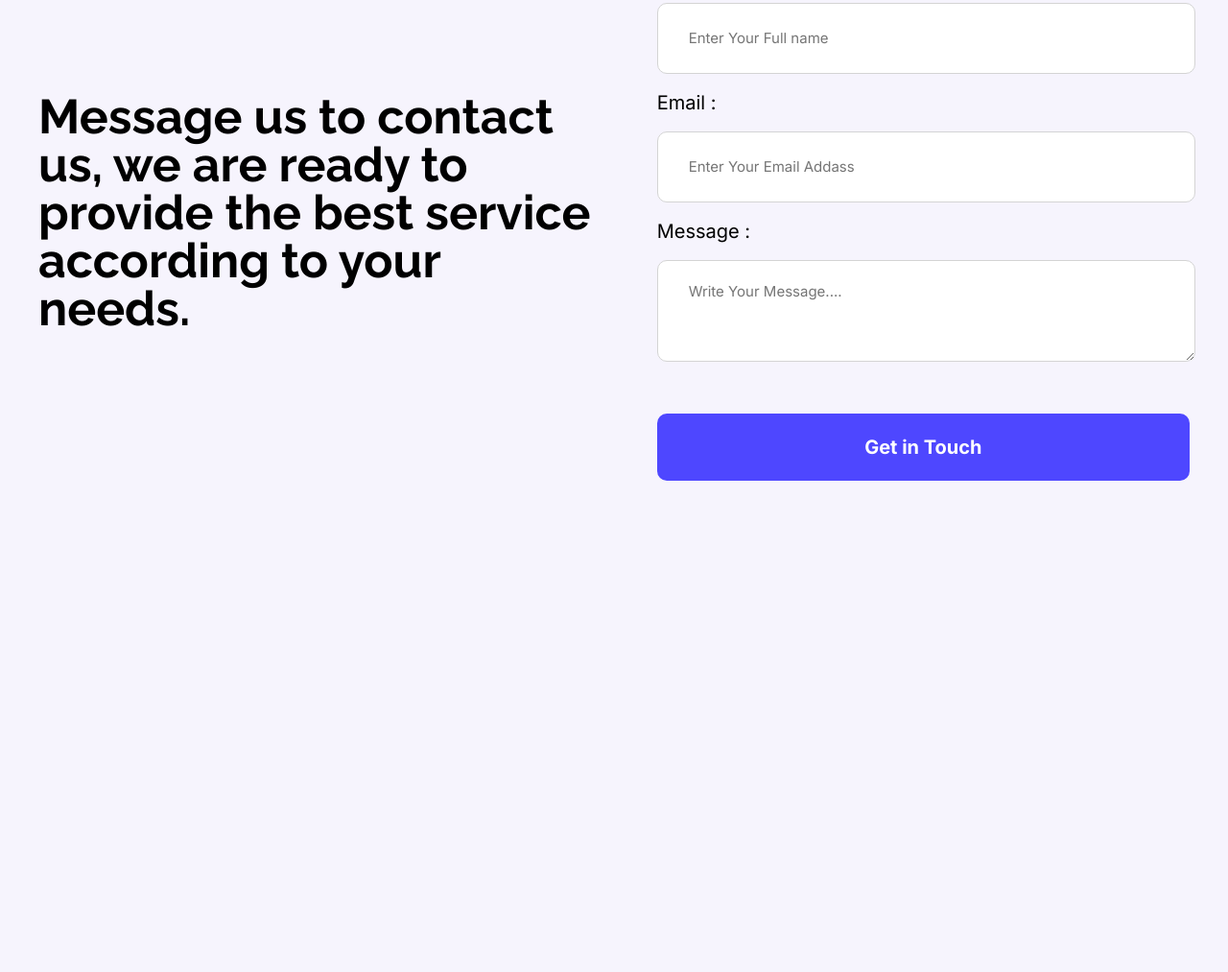
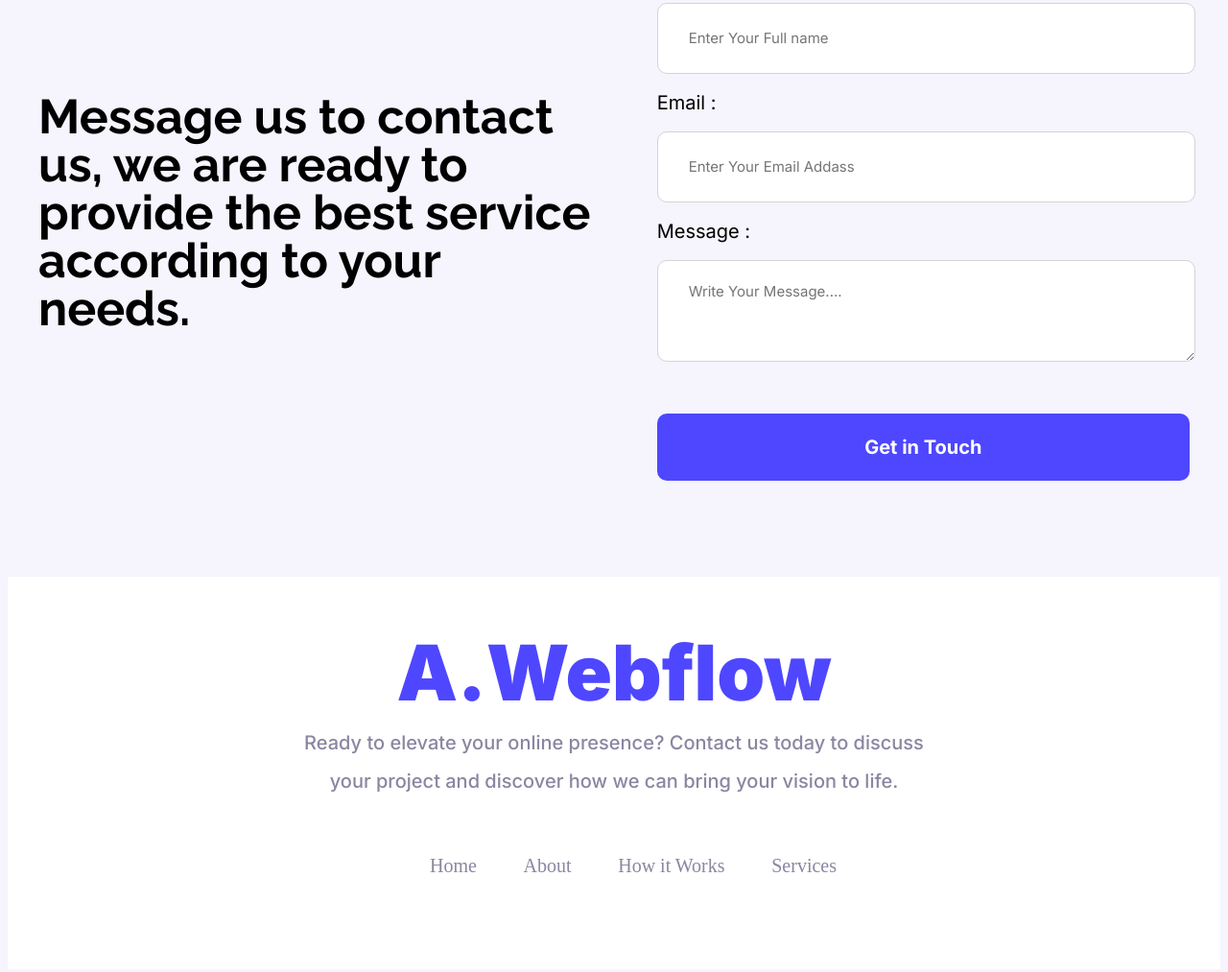
Before and after one commit to yasirhamidshourav/webflow-agencies, a plain HTML site: page index.html in a window 1280 px wide. Shown: the part 3274-4287 px from the top of the page at 96% size. Before the commit the page ends 3875 px from the top, so only its background shows below. Drawn offline with Linux system fonts and the light colour scheme.

Commit message:
footer section

```diff
--- a/index.html
+++ b/index.html
@@ -257,10 +257,29 @@
         </section>
         <!-- newsletter section start -->
 
-
-
     </main>
     <!-- main section end -->
+
+    <!-- footer section start -->
+    <footer class="footer-section">
+
+        <div class="footer-section-1 inter-font">
+            <span>A.Webflow</span>
+            <p>Ready to elevate your online presence? Contact us today to discuss <br> your project and discover how we can bring your vision to life.</p>
+        </div>
+
+        <div class="footer-section-2">
+
+            <ul>
+                <li><a href="#">Home</a></li>
+                <li><a href="#">About</a></li>
+                <li><a href="#">How it Works</a></li>
+                <li><a href="#">Services</a></li>
+            </ul>
+
+        </div>
+    </footer>
+    <!-- footer section start -->
 
 </body>
 <!-- body end -->
--- a/style.css
+++ b/style.css
@@ -350,3 +350,59 @@ input[type="email"]{
     background-color: #ff47a9;
 }
 /* newsletter section end */
+
+/* main section end */
+
+
+/* footer section */
+.footer-section{
+    background-color: #ffffff;
+    width: 100%;
+}
+.footer-section-1{
+    padding: 80px ;
+    padding-bottom: 10px;
+    text-align: center;
+}
+.footer-section-1 span{
+    font-size: 80px;
+    font-weight: 900;
+    color: #4E47FF;
+    line-height: 50%;
+}
+.footer-section-1 span:hover{
+    color: #f41f82;
+}
+.footer-section-1 p{
+    font-size: 20px;
+    font-weight: 500;
+    line-height: 200%;
+    color: #8987A1;
+}
+
+.footer-section-2{
+    padding: 80px 400px;
+    padding-top: 10px;
+    text-align: center;
+
+}
+.footer-section-2 ul{
+    display: flex;
+    justify-content: space-between;
+}
+.footer-section-2 li{
+    list-style: none;
+}
+.footer-section-2 a{
+    text-decoration: none;
+    font-size: 20px;
+    font-weight: 500;
+    line-height: 120%;
+    color: #8987A1;
+}
+.footer-section-2 a:hover{
+    background-color: #1635c0;
+    color: #afadb7;
+    padding: 8px 12px;
+    border-radius: 8px 12px;
+}
```
